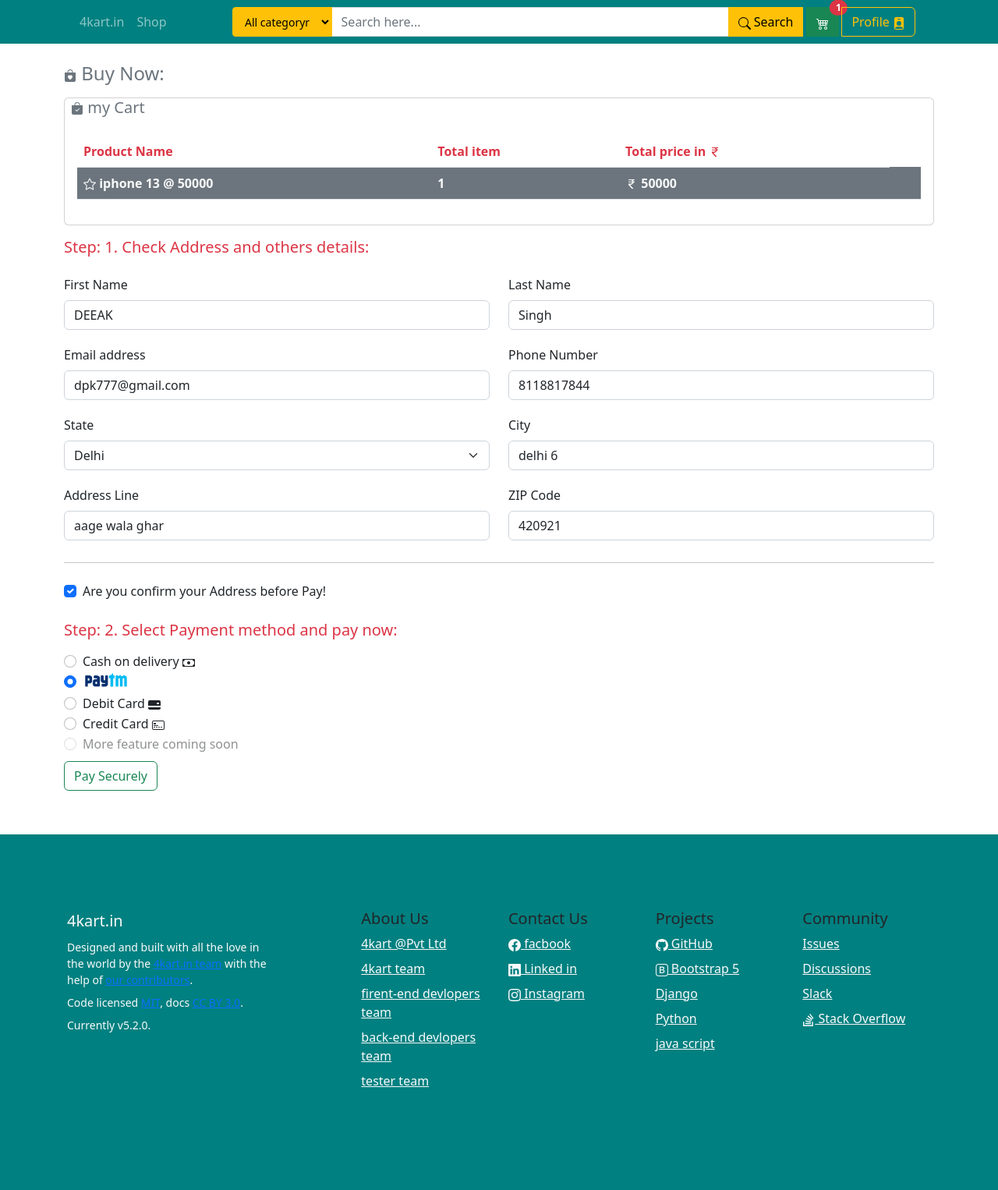
After one commit to dpk17github/E-commerce-site-4kart-, a Django app: page /checkbuy2/1 in a window 1280 px wide. The commit adds this page. Shown: the whole page at 78% size. Run offline with Django 4.2, Linux system fonts and the light colour scheme; a user stored in the database is signed in; data comes from the database, SQL or seed files in the repository; both versions use the stored data as it was after the commit; tables that the repository leaves empty hold one stand-in row (values such as "Sample post"); some libraries are stand-ins or nearby versions.

Commit message:
almost done

```diff
--- a/HomeApp/models.py
+++ b/HomeApp/models.py
@@ -31,6 +31,7 @@ class order(models.Model):
     address = models.CharField(max_length=100)
     zip = models.IntegerField(default=0)
     payment_method = models.CharField(max_length=100)
+    payment_Status = models.CharField(max_length=200,blank=True)
 
     def __str__(self):
-        return f"{self.product[0:20]}.. by {self.user} via {self.payment_method}"
+        return f"order by {self.first_name}({self.user}) is [{self.product[1:20]}..etc] VIA {self.payment_method}"
--- a/HomeApp/urls.py
+++ b/HomeApp/urls.py
@@ -13,6 +13,7 @@ urlpatterns = [
     path('viewcart',views.viewcart,name='viewcart'),
     path('remove_cart/<int>',views.remove_cart,name='remove_cart'),
     path('checkbuy',views.checkbuy,name='checkbuy'),
+    path('checkbuy2/<int>',views.checkbuy2,name='checkbuy2'),
     path('myorder',views.myorder,name='myorder'),
     path('handlepayment',views.handlepayment,name='handlepayment'),
 ]+ static(settings.STATIC_URL, document_root=settings.STATIC_ROOT)
--- a/HomeApp/views.py
+++ b/HomeApp/views.py
@@ -31,32 +31,29 @@ def home(request):
 def search(request):
     if request.method == 'POST':
         search = request.POST.get('search')
+        if search == '':
+            search = 'empty value'
         filter = request.POST.get('filter')
-        print(filter)
         if filter == 'nf':
             fs= product.objects.filter( Q(category__icontains='fashion') , Q(search_key__icontains = search))
             context ={'allpro':fs}
             total = fs.count()
             messages.warning(request,f'We have {total} Search Result for {search}')
-            return render(request,'search.html',context)
         if filter == 'mf':
             fs= product.objects.filter( Q(category__icontains='fashion'), Q(search_key__icontains = search), Q(for_gender='M'))
             context ={'allpro':fs}
             total = fs.count()
             messages.warning(request,f'We have {total} Search Result for {search}')
-            return render(request,'search.html',context)
         if filter == 'wf':
             fs= product.objects.filter( Q(category__icontains='fashion'), Q(search_key__icontains = search), Q(for_gender='F'))
             context ={'allpro':fs}
             total = fs.count()
             messages.warning(request,f'We have {total} Search Result for {search}')
-            return render(request,'search.html',context)
         if filter == 'gadgets':
             fs= product.objects.filter( Q(category__icontains='electronic gadgets'), Q(search_key__icontains = search))
             context ={'allpro':fs}
             total = fs.count()
             messages.warning(request,f'We have {total} Search Result for {search}')
-            return render(request,'search.html',context)
         if filter == 'all':
             bycat = product.objects.filter(category__icontains= search)
             byname = product.objects.filter(search_key__icontains = search)
@@ -203,9 +200,21 @@ def checkbuy(request):
     userdata = userAddress.objects.filter(user=request.user).first()
     cart = ''
     for cartitem in allcart:
-        cart = cart + '* ' + cartitem.product.product_name + '\n'
+        cart = cart + '*' + str(cartitem.product.product_name) + '\n'
     context={'allcart':allcart,'totalprice':totalprice,'u':userdata, 'cart':cart}
     return render(request,'buynow.html',context)
+
+def checkbuy2(request,int):
+    allcart = product.objects.filter(product_id = int)
+    totalprice = 0
+    for item in allcart:
+        totalprice =totalprice + item.price
+    userdata = userAddress.objects.filter(user=request.user).first()
+    perticular = allcart.first()
+    cart = perticular.product_name
+    context={'allcart':allcart,'totalprice':totalprice,'u':userdata, 'cart':cart}
+    return render(request,'buynow2.html',context)
+
 
 def myorder(request):
     if request.method == 'POST':
@@ -226,10 +235,9 @@ def myorder(request):
         buyer = User.objects.get(id=username)
         if check == 'on':
             if radio == 'payTM':
-                myorder = order(user=buyer,product=pro,first_name=first_name,last_name=last_name,email=email,phone=phone,
+                myorder = order(user=request.user,product=pro,first_name=first_name,last_name=last_name,email=email,phone=phone,
                 state=state,city=city,address=address,zip=zip,amount=amount,payment_method=radio)
                 myorder.save()
-                print(str(myorder.id),myorder.first_name)
                 param_dict={
                             'MID':'FDxrCj49984261690146',
                             'ORDER_ID': str(myorder.id),
@@ -243,33 +251,55 @@ def myorder(request):
                 param_dict['CHECKSUMHASH'] = checksum.generate_checksum(param_dict, MARCHANT_KEY)
                 return  render(request, 'paytm.html', {'param_dict': param_dict})
 
-                # return HttpResponse(f'hogya bhai {radio} se')
             elif radio == 'Dcard':
                 myorder = order(user=buyer,product=pro,first_name=first_name,last_name=last_name,email=email,phone=phone,
                 state=state,city=city,address=address,zip=zip,amount=amount,payment_method=radio)
-                myorder.save()
-                return HttpResponse(f'hogya bhai {radio} se')
+                # myorder.save()
+                return HttpResponse(f'this service is temprary off please try another payment method<br> <h3><a href="/checkbuy">try another way!</a></h3>')
             elif radio == 'Ccard':
                 myorder = order(user=buyer,product=pro,first_name=first_name,last_name=last_name,email=email,phone=phone,
                 state=state,city=city,address=address,zip=zip,amount=amount,payment_method=radio)
-                myorder.save()
-                return HttpResponse(f'hogya bhai {radio} se')
+                # myorder.save()
+                return HttpResponse(f'this service is temprary off please try another payment method<br> <h3><a href="/checkbuy">try another way!</a></h3>')
             elif radio == 'cod':
                 myorder = order(user=buyer,product=pro,first_name=first_name,last_name=last_name,email=email,phone=phone,
-                state=state,city=city,address=address,zip=zip,amount=amount,payment_method=radio)
+                state=state,city=city,address=address,zip=zip,amount=amount,payment_method=radio,payment_Status="cash on delivery")
                 myorder.save()
-                return HttpResponse(f'hogya bhai {radio} se')
+                u = order.objects.filter(id=myorder.id).first()
+                y = u.product
+                if y[0:1]=='*':
+                    allcart = cartItems.objects.filter(cart=request.user.id)
+                    allcart.delete()
+                return render(request,'cod.html',{'u':myorder})
             else:
-                pass
+                messages.error(request,'Somthing wronge try again!!')
+                return redirect('/checkbuy')
         else:
-            pass
-    return render(request, 'shop/checkout.html')
-
-            # messages.warning(request,'Please confirm your address')
-            # return redirect('/checkbuy')
-    # return HttpResponse('done')
+            messages.warning(request,'Please confirm your address')
+            return redirect('/checkbuy')
+    return HttpResponse('error 404 page not found')
 
 
 @csrf_exempt
 def handlepayment(request):
-    return HttpResponse('hogta done')
+    form = request.POST
+    response_dict = {}
+    for i in form.keys():
+        response_dict[i] = form[i]
+        if i == 'CHECKSUMHASH':
+            is_checksum = form[i]
+
+    verify = checksum.verify_checksum(response_dict, MARCHANT_KEY, is_checksum)
+    if verify:
+        u = order.objects.filter(id=response_dict['ORDERID']).first()
+        y = u.product
+        if response_dict['RESPCODE'] == '01':
+            u.payment_Status = f'Payment ({u.amount}) Done by PayTm'
+            u.save()
+            if y[0:1]=='*':
+                allcart = cartItems.objects.filter(cart=u.user.id)
+                allcart.delete()
+        else:
+            u.payment_Status = f'Payment ({u.amount}) Failed by PayTm'
+            u.save()
+        return render(request,"paymentstatus.html",{'response':response_dict,'u':u})
--- a/templates/buynow.html
+++ b/templates/buynow.html
@@ -9,11 +9,15 @@
     <svg xmlns="http://www.w3.org/2000/svg" width="16" height="16" fill="currentColor" class="bi bi-bag-heart-fill" viewBox="0 0 16 16">
       <path d="M11.5 4v-.5a3.5 3.5 0 1 0-7 0V4H1v10a2 2 0 0 0 2 2h10a2 2 0 0 0 2-2V4h-3.5ZM8 1a2.5 2.5 0 0 1 2.5 2.5V4h-5v-.5A2.5 2.5 0 0 1 8 1Zm0 6.993c1.664-1.711 5.825 1.283 0 5.132-5.825-3.85-1.664-6.843 0-5.132Z"/>
     </svg> Buy Now:</h4>
+    {% block cart %}
     <div class="card my-3 text-secondary">
         <h5 class="cart mx-2"><svg xmlns="http://www.w3.org/2000/svg" width="16" height="16" fill="currentColor" class="bi bi-bag-check-fill" viewBox="0 0 16 16">
             <path fill-rule="evenodd" d="M10.5 3.5a2.5 2.5 0 0 0-5 0V4h5v-.5zm1 0V4H15v10a2 2 0 0 1-2 2H3a2 2 0 0 1-2-2V4h3.5v-.5a3.5 3.5 0 1 1 7 0zm-.646 5.354a.5.5 0 0 0-.708-.708L7.5 10.793 6.354 9.646a.5.5 0 1 0-.708.708l1.5 1.5a.5.5 0 0 0 .708 0l3-3z"/>
           </svg> my Cart</h5>
         <div class="card-body">
+          {% if allcart|length < 1 %}
+          <h5 class="text-danger">Cart is empty !!</h5>
+          {% else %}
           <table class="table">
             <thead>
                   <tr class="text-danger">
@@ -45,8 +49,10 @@
                         </tr>
                       </tbody>
                     </table>
+                    {% endif %}
                   </div>
                 </div>
+        {% endblock cart %}
         <h5 class="text-danger">Step: 1.  Check Address and others details:</h5>
         <form action="/myorder" method="post">
           {% csrf_token %}
@@ -54,31 +60,31 @@
             <div class="col-sm-6">
                 <div class="mb-3 pb-1">
                     <label class="form-label px-0" for="account-fn">First Name</label>
-                    <input class="form-control" type="text" id="account-fn" value="{{user.first_name}}" name="firstname" placeholder="Enter firstname">
+                    <input class="form-control" type="text" id="account-fn" value="{{user.first_name}}" name="firstname" placeholder="Enter firstname" required>
                 </div>
             </div>
             <div class="col-sm-6">
                 <div class="mb-3 pb-1">
                     <label class="form-label px-0" for="account-ln">Last Name</label>
-                    <input class="form-control" type="text" id="account-ln" value="{{user.last_name}}" name="lastname" placeholder="Enter lastname">
+                    <input class="form-control" type="text" id="account-ln" value="{{user.last_name}}" name="lastname" placeholder="Enter lastname" required>
                 </div>
             </div>
             <div class="col-sm-6">
                 <div class="mb-3 pb-1">
                     <label class="form-label px-0" for="account-email">Email address</label>
-                    <input class="form-control" type="text" id="account-email" value="{{user.email}}" name="email" placeholder="Enter email">
+                    <input class="form-control" type="text" id="account-email" value="{{user.email}}" name="email" placeholder="Enter email" required>
                 </div>
             </div>
             <div class="col-sm-6">
                 <div class="mb-3 pb-1">
                     <label class="form-label px-0" for="account-username">Phone Number</label>
-                    <input class="form-control" type="number" id="account-username" value="{{u.phone}}" name="phone" placeholder="Enter phone number">
+                    <input class="form-control" type="number" id="account-username" value="{{u.phone}}" name="phone" placeholder="Enter phone number" required>
                 </div>
             </div>
             <div class="col-sm-6">
                 <div class="mb-3 pb-1">
                     <label class="form-label px-0" for="account-country">State</label>
-                    <select class="form-select" name="state">
+                    <select class="form-select" name="state" required>
                         <option value="{{u.state}}" selected="">{{u.state}}</option>
                         <option value="">Select country</option>
                         <option value="Haryana">Haryana</option>
@@ -96,19 +102,19 @@
             <div class="col-sm-6">
                 <div class="mb-3 pb-1">
                     <label class="form-label px-0" for="account-city">City</label>
-                    <input class="form-control" type="text" id="account-city" value="{{u.city}}" name="city" placeholder="Enter city">
+                    <input class="form-control" type="text" id="account-city" value="{{u.city}}" name="city" placeholder="Enter city" required>
                 </div>
             </div>
             <div class="col-sm-6">
                 <div class="mb-3 pb-1">
                     <label class="form-label px-0" for="account-address">Address Line</label>
-                    <input class="form-control" type="text" id="account-address" value="{{u.address}}" name="address" placeholder="Enter address">
+                    <input class="form-control" type="text" id="account-address" value="{{u.address}}" name="address" placeholder="Enter address" required>
                 </div>
             </div>
             <div class="col-sm-6">
                 <div class="mb-3 pb-1">
                     <label class="form-label px-0" for="account-zip">ZIP Code</label>
-                    <input class="form-control" type="text" id="account-zip" value="{{u.zip}}" name="zip" placeholder="Enter zip code">
+                    <input class="form-control" type="text" id="account-zip" value="{{u.zip}}" name="zip" placeholder="Enter zip code" required>
                 </div>
             </div>
             <div class="col-12">
@@ -134,9 +140,7 @@
         <div class="form-check">
             <input class="form-check-input" type="radio" name="exampleRadios" id="exampleRadios1" value="payTM" checked>
             <label class="form-check-label" for="exampleRadios1">
-              PayTM <svg xmlns="http://www.w3.org/2000/svg" width="16" height="16" fill="currentColor" class="bi bi-paypal" viewBox="0 0 16 16">
-                <path d="M14.06 3.713c.12-1.071-.093-1.832-.702-2.526C12.628.356 11.312 0 9.626 0H4.734a.7.7 0 0 0-.691.59L2.005 13.509a.42.42 0 0 0 .415.486h2.756l-.202 1.28a.628.628 0 0 0 .62.726H8.14c.429 0 .793-.31.862-.731l.025-.13.48-3.043.03-.164.001-.007a.351.351 0 0 1 .348-.297h.38c1.266 0 2.425-.256 3.345-.91.379-.27.712-.603.993-1.005a4.942 4.942 0 0 0 .88-2.195c.242-1.246.13-2.356-.57-3.154a2.687 2.687 0 0 0-.76-.59l-.094-.061ZM6.543 8.82a.695.695 0 0 1 .321-.079H8.3c2.82 0 5.027-1.144 5.672-4.456l.003-.016c.217.124.4.27.548.438.546.623.679 1.535.45 2.71-.272 1.397-.866 2.307-1.663 2.874-.802.57-1.842.815-3.043.815h-.38a.873.873 0 0 0-.863.734l-.03.164-.48 3.043-.024.13-.001.004a.352.352 0 0 1-.348.296H5.595a.106.106 0 0 1-.105-.123l.208-1.32.845-5.214Z"/>
-              </svg>
+              <img src="{% static "img/Paytm_logo.png" %}" class="d-block" height="20px" alt="...">
             </label>
           </div>
           <div class="form-check">
@@ -167,7 +171,11 @@
           <input type="hidden" name="amount" value="{{totalprice}}">
           <input type="hidden" name="allproduct" value="{{cart}}">
           {% comment %} '''' {% endcomment %}
+          {% if allcart|length < 1 %}
+          <button type="sumbit" class="btn btn-outline-success my-2" disabled>Pay Securely </button>
+          {% else %}
           <button type="sumbit" class="btn btn-outline-success my-2">Pay Securely </button>
+          {% endif %}
     </form>
 </div>
 {% endblock body %}
--- /dev/null
+++ b/templates/buynow2.html
@@ -0,0 +1,41 @@
+{% extends 'buynow.html' %}
+{% block cart %}
+<div class="card my-3 text-secondary">
+    <h5 class="cart mx-2"><svg xmlns="http://www.w3.org/2000/svg" width="16" height="16" fill="currentColor" class="bi bi-bag-check-fill" viewBox="0 0 16 16">
+        <path fill-rule="evenodd" d="M10.5 3.5a2.5 2.5 0 0 0-5 0V4h5v-.5zm1 0V4H15v10a2 2 0 0 1-2 2H3a2 2 0 0 1-2-2V4h3.5v-.5a3.5 3.5 0 1 1 7 0zm-.646 5.354a.5.5 0 0 0-.708-.708L7.5 10.793 6.354 9.646a.5.5 0 1 0-.708.708l1.5 1.5a.5.5 0 0 0 .708 0l3-3z"/>
+      </svg> my Cart</h5>
+    <div class="card-body">
+        <table class="table">
+            <thead>
+              <tr class="text-danger">
+                  <th scope="col">Product Name</th>
+                  <th scope="col">Total item</th>
+                <th scope="col">Total price in <svg xmlns="http://www.w3.org/2000/svg" width="16" height="16" fill="currentColor" class="bi bi-currency-rupee" viewBox="0 0 16 16">
+                    <path d="M4 3.06h2.726c1.22 0 2.12.575 2.325 1.724H4v1.051h5.051C8.855 7.001 8 7.558 6.788 7.558H4v1.317L8.437 14h2.11L6.095 8.884h.855c2.316-.018 3.465-1.476 3.688-3.049H12V4.784h-1.345c-.08-.778-.357-1.335-.793-1.732H12V2H4v1.06Z"/>
+                  </svg>
+                </th>
+              </tr>
+            </thead>
+            <tbody>
+                <tr class="bg-secondary">
+                    <td>
+                        {% for cart in allcart %}
+                        <b class="text-light"><svg xmlns="http://www.w3.org/2000/svg" width="16" height="16" fill="currentColor" class="bi bi-star" viewBox="0 0 16 16">
+                            <path d="M2.866 14.85c-.078.444.36.791.746.593l4.39-2.256 4.389 2.256c.386.198.824-.149.746-.592l-.83-4.73 3.522-3.356c.33-.314.16-.888-.282-.95l-4.898-.696L8.465.792a.513.513 0 0 0-.927 0L5.354 5.12l-4.898.696c-.441.062-.612.636-.283.95l3.523 3.356-.83 4.73zm4.905-2.767-3.686 1.894.694-3.957a.565.565 0 0 0-.163-.505L1.71 6.745l4.052-.576a.525.525 0 0 0 .393-.288L8 2.223l1.847 3.658a.525.525 0 0 0 .393.288l4.052.575-2.906 2.77a.565.565 0 0 0-.163.506l.694 3.957-3.686-1.894a.503.503 0 0 0-.461 0z"/>
+                        </svg> {{cart.product_name}} @ {{cart.price}}</b><br>
+                        {% endfor %}
+                    </td>
+                    <th scope="row"><b class="text-light">{{allcart.count}}</b></th>
+                    <td>
+                        <b class="text-light"><svg xmlns="http://www.w3.org/2000/svg" width="16" height="16" fill="currentColor" class="bi bi-currency-rupee" viewBox="0 0 16 16">
+                            <path d="M4 3.06h2.726c1.22 0 2.12.575 2.325 1.724H4v1.051h5.051C8.855 7.001 8 7.558 6.788 7.558H4v1.317L8.437 14h2.11L6.095 8.884h.855c2.316-.018 3.465-1.476 3.688-3.049H12V4.784h-1.345c-.08-.778-.357-1.335-.793-1.732H12V2H4v1.06Z"/>
+                            </svg> {{totalprice}}
+                        </b>
+                    </td>
+                    <td></td>
+                </tr>
+            </tbody>
+          </table>
+    </div>
+    </div>
+{% endblock cart %}
--- a/templates/cart.html
+++ b/templates/cart.html
@@ -9,6 +9,9 @@
         <svg xmlns="http://www.w3.org/2000/svg" width="16" height="16" fill="currentColor" class="bi bi-bag-check-fill" viewBox="0 0 16 16">
             <path fill-rule="evenodd" d="M10.5 3.5a2.5 2.5 0 0 0-5 0V4h5v-.5zm1 0V4H15v10a2 2 0 0 1-2 2H3a2 2 0 0 1-2-2V4h3.5v-.5a3.5 3.5 0 1 1 7 0zm-.646 5.354a.5.5 0 0 0-.708-.708L7.5 10.793 6.354 9.646a.5.5 0 1 0-.708.708l1.5 1.5a.5.5 0 0 0 .708 0l3-3z"/>
           </svg> Chekout cart and Review items:</h4>
+          {% if allcart|length < 1 %}
+          <h5 class="text-danger">Cart is empty !!</h5>
+          {% else %}
           <div class="card my-3">
             <div class="card-body">
               <table class="table">
@@ -55,5 +58,6 @@
           </table>
         </div>
       </div>
+      {% endif %}
 </div>
 {% endblock body %}
--- a/templates/home.html
+++ b/templates/home.html
@@ -12,13 +12,13 @@
   </div>
   <div class="carousel-inner">
     <div class="carousel-item active">
+      <img src="{% static "img/c3.jpg" %}" class="d-block w-100" alt="...">
+    </div>
+    <div class="carousel-item">
       <img src="{% static "img/c1.jpg" %}" class="d-block w-100" alt="...">
     </div>
     <div class="carousel-item">
       <img src="{% static "img/c2.jpg" %}" class="d-block w-100" alt="...">
-    </div>
-    <div class="carousel-item">
-      <img src="{% static "img/c3.jpg" %}" class="d-block w-100" alt="...">
     </div>
   </div>
   <button class="carousel-control-prev" type="button" data-bs-target="#carouselExampleCaptions" data-bs-slide="prev">
--- a/templates/shop.html
+++ b/templates/shop.html
@@ -18,7 +18,11 @@
           <h5 class="card-title">{{product.product_name}} <span class="text-danger">{{product.price_off}}% Off</span></h5>
           <p class="card-text">{{product.des|truncatechars:25}}</p>
           <a href="/shop/{{product.product_id}}" class="btn btn-sm btn-warning">BuY Now !</a>
+          {% if user.is_authenticated %}
           <a  href ="/shop/add-to-cart/{{product.product_id}}" class="btn btn-sm btn-outline-warning cart">Add to Cart !</a>
+          {% else %}
+          <a  href ="/loginpage" class="btn btn-sm btn-outline-warning cart">Add to Cart !</a>
+          {% endif %}
         </div>
       </div>
       {% if forloopcount == 4 %}
```
Also changed, not shown: templates/cod.html (added, +23 -0 lines), templates/paymentstatus.html (added, +43 -0 lines), templates/search.html (+15 -6 lines), templates/shopshow.html (+15 -5 lines), HomeApp/migrations/0007_order_payment_status.py (added), HomeApp/migrations/0008_alter_order_payment_status.py (added), db.sqlite3, static/img/Paytm_logo.png (added). Lines whose indentation alone changed are shown as unchanged.
